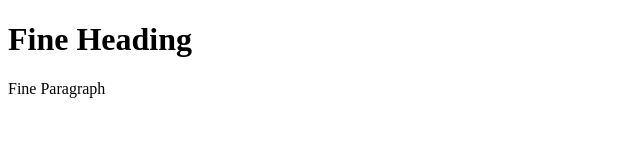
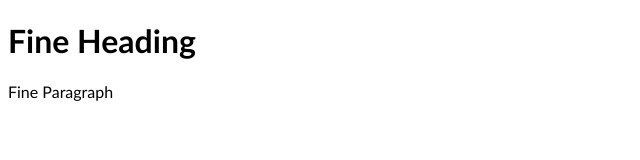
Before and after one commit to Macucous/Repository-practice, a plain HTML site: page index.html in a window 1280 px wide. Shown: the whole page, without its empty margins (0-640 px from the left). Drawn offline with Linux system fonts and the light colour scheme.

Commit message:
Create repository

```diff
--- a/index.html
+++ b/index.html
@@ -5,7 +5,7 @@
     <meta name="viewport" content="width=device-width, initial-scale=1.0">
     <title>GitHub-practice</title>
 </head>
-<body>
+<body style="font-family: Calibri, 'Trebuchet MS', sans-serif;">
     <h1>Fine Heading</h1>
     <p>Fine Paragraph</p>
 </body>
```
